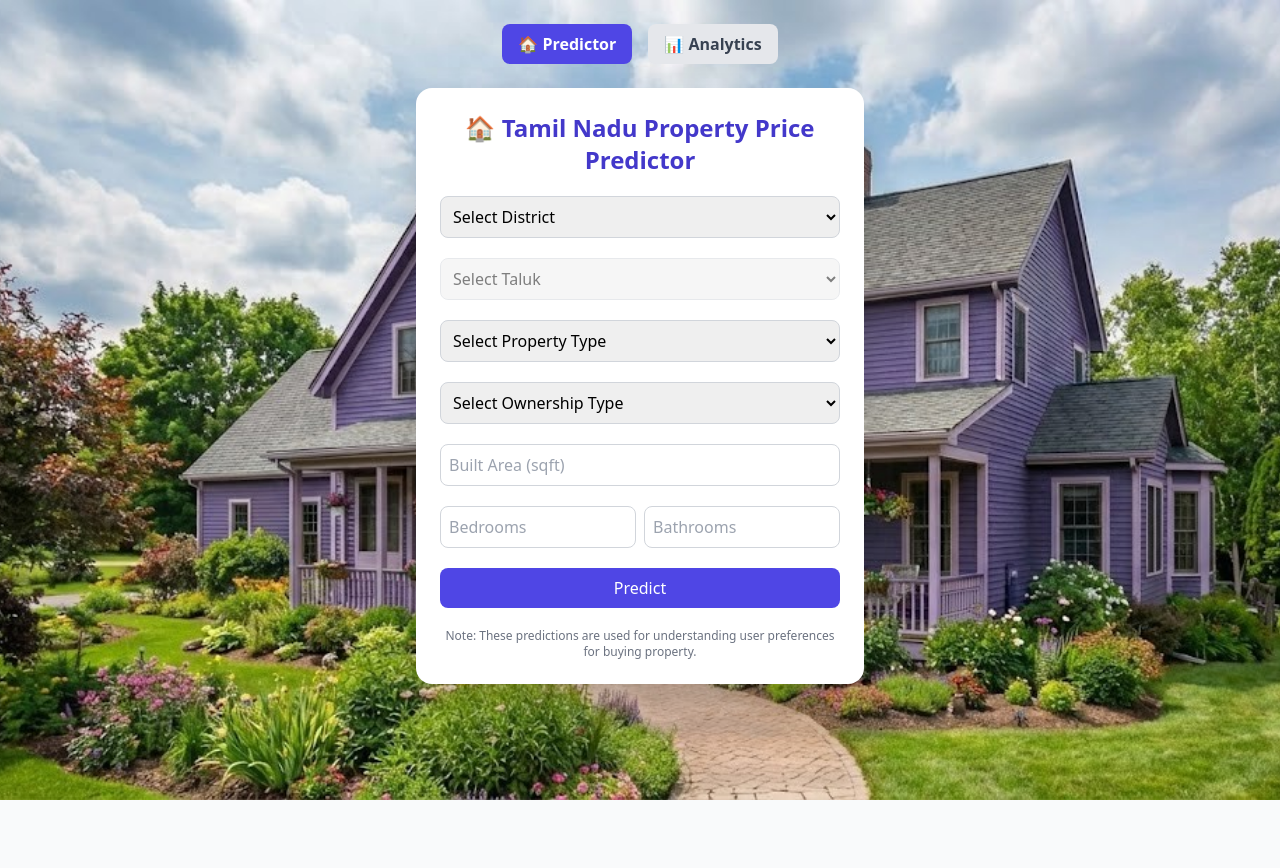
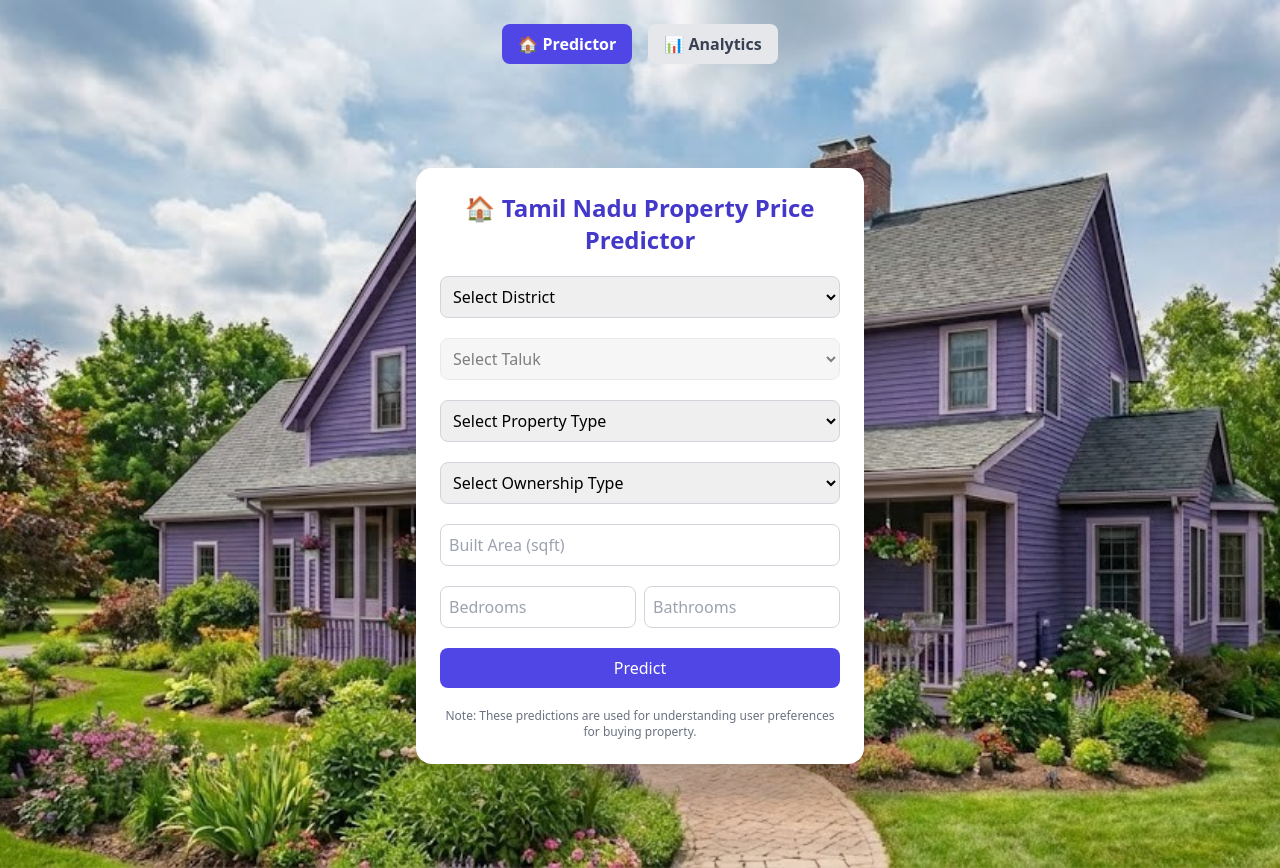
Before and after one commit to runeking2006/chennai-house-prices, a React (Create React App) app in the folder frontend/: page / in a window 1280 px wide. Before the commit the page ends 800 px from the top, so only its background shows below. Built offline with nearby package versions, Linux system fonts and the light colour scheme.

Commit message:
feat : toggle button locked 2

```diff
--- a/frontend/src/App.js
+++ b/frontend/src/App.js
@@ -249,6 +249,7 @@ export default function App() {
 
       {/* ===== PREDICTOR VIEW ===== */}
       {/* This section only renders when showAnalytics is false */}
+      <div className="pt-20"></div>
       {!showAnalytics && (
         <motion.div
           initial={{ opacity: 0, y: 30 }}
@@ -432,6 +433,7 @@ export default function App() {
           </motion.div>
         )}
       </AnimatePresence>
+      <div className="pt-20"></div>
     </div>
   );
 }
```
